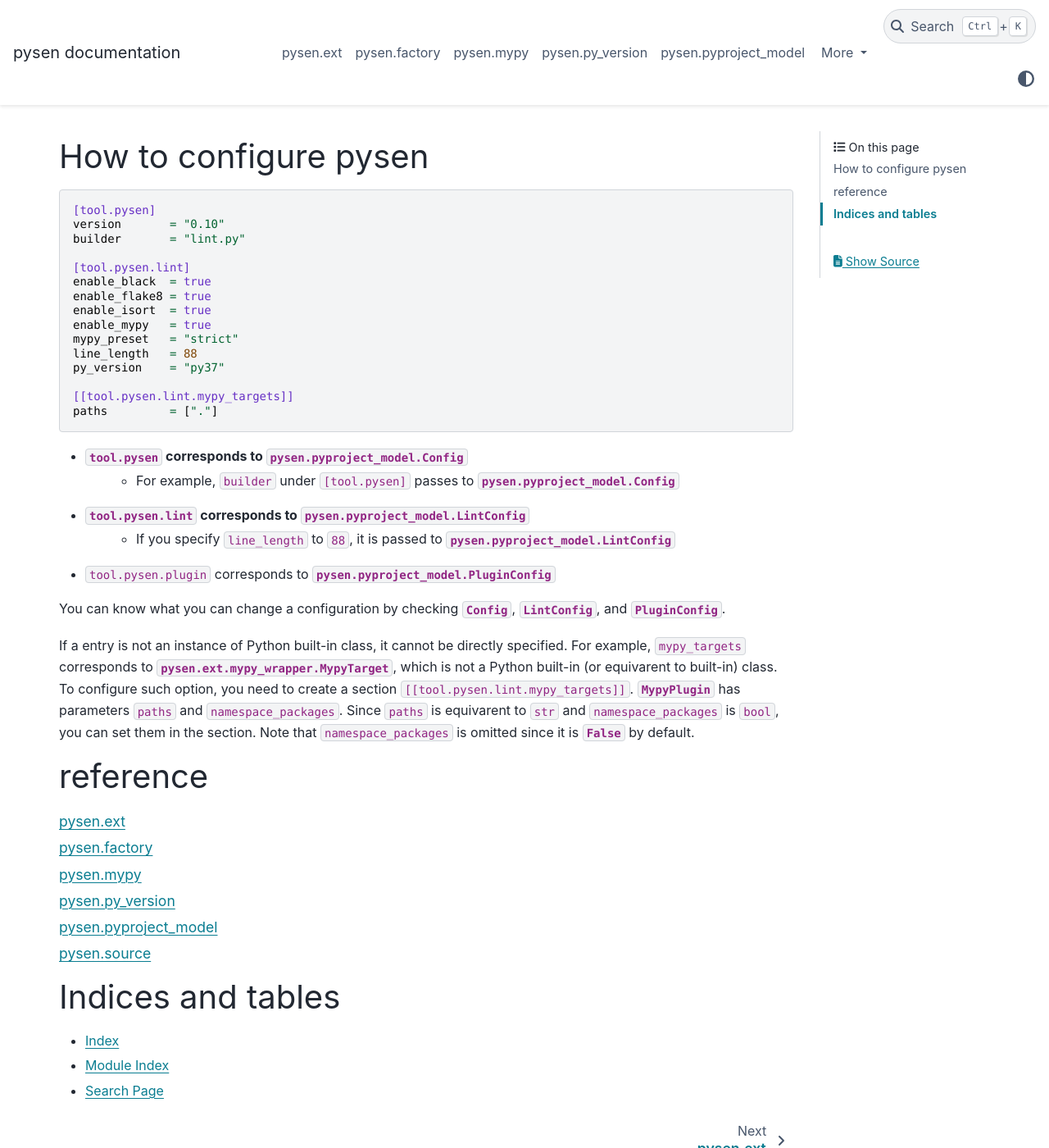
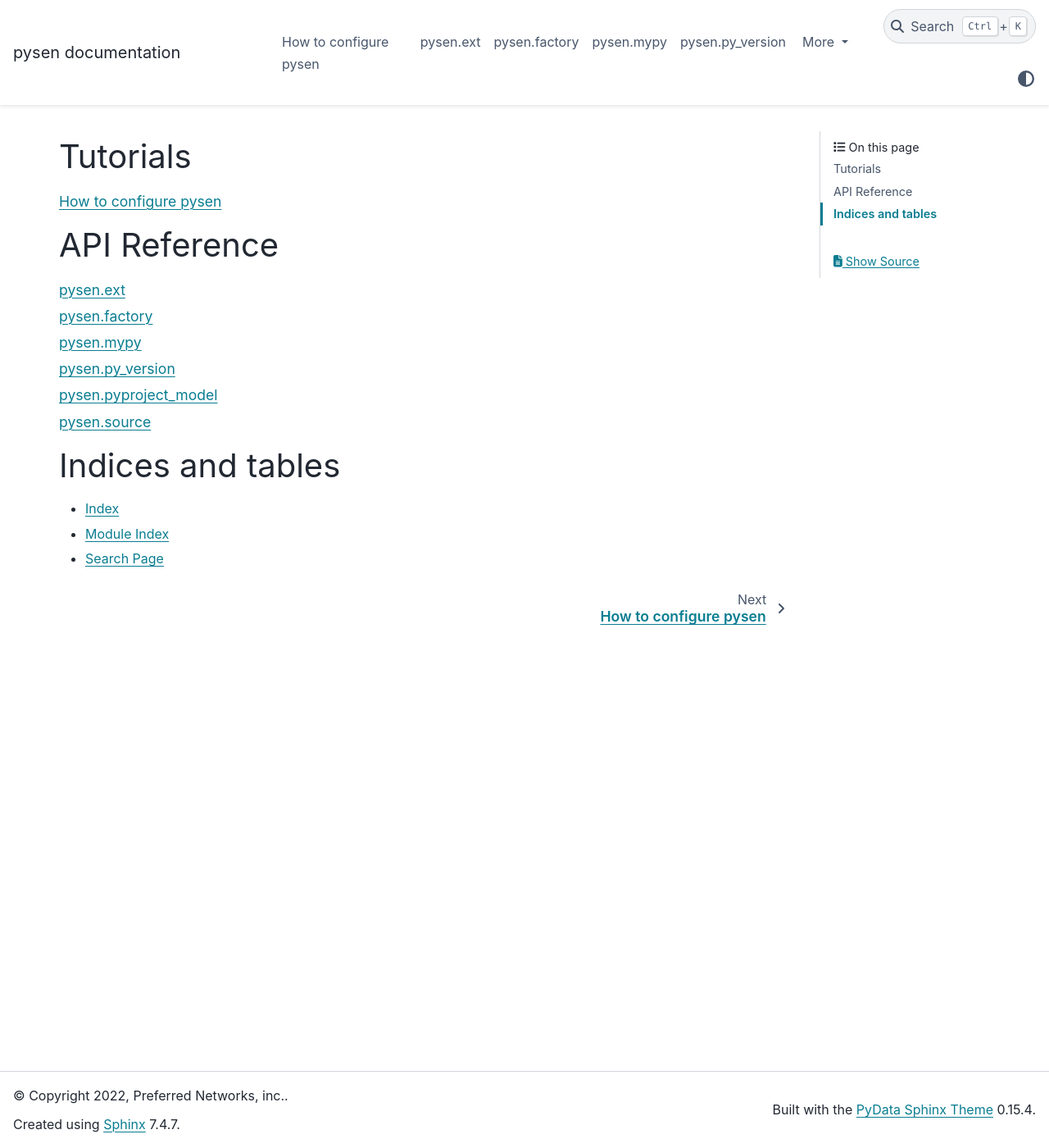
Before and after one commit to pfnet/pysen, a Sphinx documentation site: the page built from docs/source/index.rst, in a window 1280 px wide and 1400 px high. Shown: the whole window at 82% size. Built offline with Sphinx 7.4.7 and the PyData theme 0.15.4, drawn with Linux system fonts in a browser that asks for light colours.

Commit message:
Update docs

```diff
--- a/docs/source/index.rst
+++ b/docs/source/index.rst
@@ -3,49 +3,18 @@
    You can adapt this file completely to your liking, but it should at least
    contain the root `toctree` directive.
 
-How to configure pysen
-======================
 
-.. code-block:: toml
+Tutorials
+=========
 
-   [tool.pysen]
-   version       = "0.10"
-   builder       = "lint.py"
+.. toctree::
+   :maxdepth: 1
 
-   [tool.pysen.lint]
-   enable_black  = true
-   enable_flake8 = true
-   enable_isort  = true
-   enable_mypy   = true
-   mypy_preset   = "strict"
-   line_length   = 88
-   py_version    = "py37"
-
-   [[tool.pysen.lint.mypy_targets]]
-   paths         = ["."]
+   overview
 
 
-- ``tool.pysen`` corresponds to :class:`pysen.pyproject_model.Config`
-   - For example, ``builder`` under ``[tool.pysen]`` passes to :class:`pysen.pyproject_model.Config`
-
-- ``tool.pysen.lint`` corresponds to :class:`pysen.pyproject_model.LintConfig`
-   - If you specify ``line_length`` to ``88``, it is passed to :class:`pysen.pyproject_model.LintConfig`
-
-- ``tool.pysen.plugin`` corresponds to :class:`pysen.pyproject_model.PluginConfig`
-
-You can know what you can change a configuration by checking :class:`~pysen.pyproject_model.Config`,
-:class:`~pysen.pyproject_model.LintConfig`, and :class:`~pysen.pyproject_model.PluginConfig`.
-
-If a entry is not an instance of Python built-in class, it cannot be directly specified.
-For example, ``mypy_targets`` corresponds to :class:`pysen.ext.mypy_wrapper.MypyTarget`, which is not a Python built-in (or equivarent to built-in) class.
-To configure such option, you need to create a section ``[[tool.pysen.lint.mypy_targets]]``.
-:class:`~pysen.ext.mypy_wrapper.MypyPlugin` has parameters ``paths`` and ``namespace_packages``.
-Since ``paths`` is equivarent to ``str`` and ``namespace_packages`` is ``bool``, you can set them in the section.
-Note that ``namespace_packages`` is omitted since it is :obj:`False` by default.
-
-
-reference
-=========
+API Reference
+=============
 
 .. toctree::
    :maxdepth: 1
--- a/docs/source/reference/ext/isort.rst
+++ b/docs/source/reference/ext/isort.rst
@@ -6,3 +6,5 @@ isort
 .. autoclass:: IsortSetting
 
 .. autoclass:: IsortSectionName
+   :members:
+   :undoc-members:
--- a/docs/source/reference/py_version.rst
+++ b/docs/source/reference/py_version.rst
@@ -4,3 +4,5 @@ pysen.py_version
 ================
 
 .. autoclass:: VersionRepresentation
+
+.. autoclass:: PythonVersion
```
Also changed, not shown: docs/source/overview.rst (added, +61 -0 lines).
